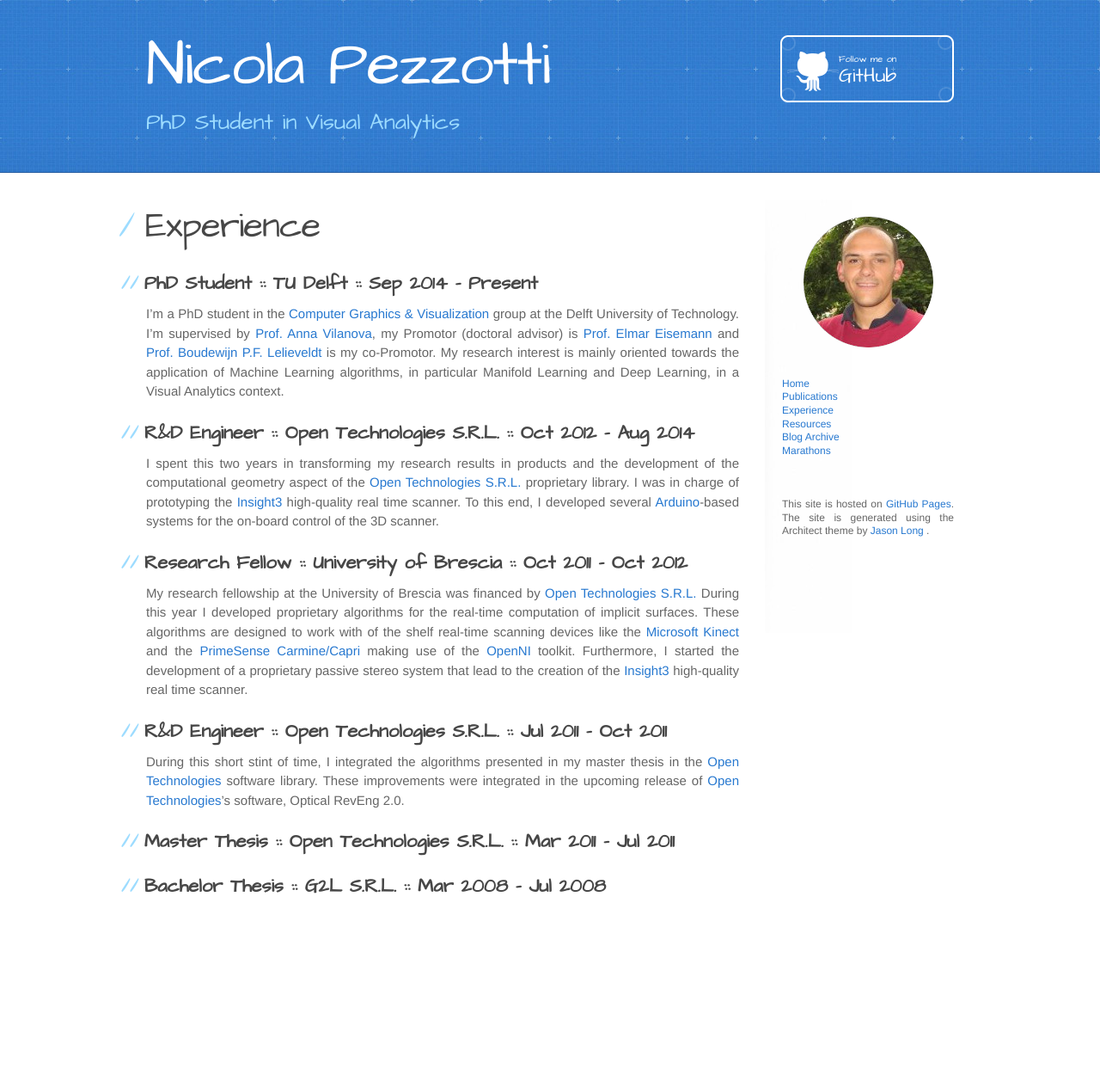
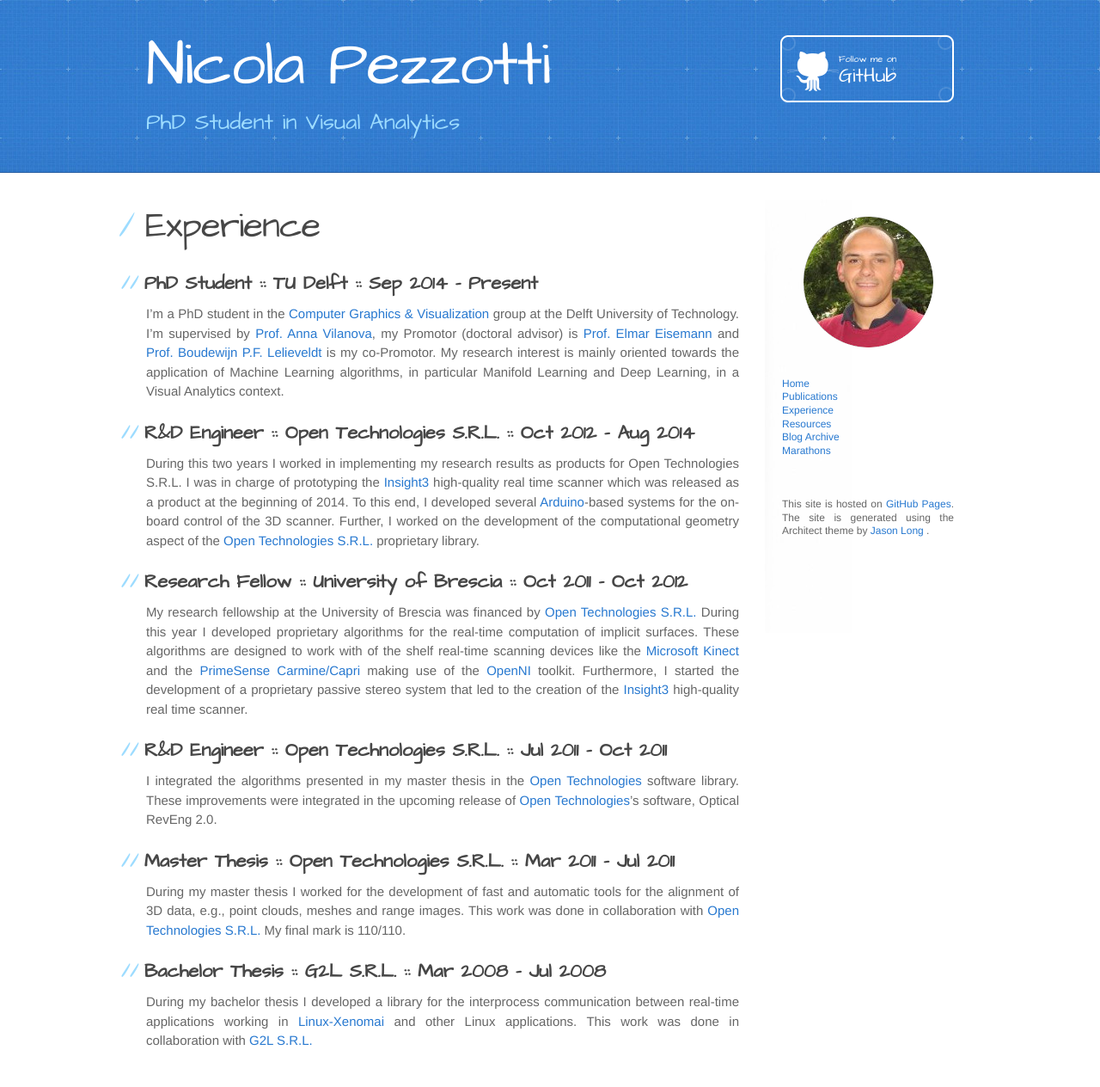
Before and after one commit to Nicola17/Nicola17.github.io, a Jekyll site: the page built from experience/index.md, in a window 1280 px wide. Shown: the whole page at 86% size. Built offline with Jekyll 4.4.1, drawn with Linux system fonts in a browser that asks for light colours; before the commit the page ends 1077 px from its top, so only the background shows below that.

Commit message:
Updates experience

```diff
--- a/experience/index.md
+++ b/experience/index.md
@@ -14,9 +14,10 @@ My research interest is mainly oriented towards the application of Machine Learn
 
 R&D Engineer :: Open Technologies S.R.L. :: Oct 2012 - Aug 2014
 -------
-I spent this two years in transforming my research results in products and the development of the computational geometry aspect of the [Open Technologies S.R.L.][1] proprietary library.
-I was in charge of prototyping the [Insight3][5] high-quality real time scanner.
+During this two years I worked in implementing my research results as products for Open Technologies S.R.L.
+I was in charge of prototyping the [Insight3][5] high-quality real time scanner which was released as a product at the beginning of 2014.
 To this end, I developed several [Arduino][6]-based systems for the on-board control of the 3D scanner.
+Further, I worked on the development of the computational geometry aspect of the [Open Technologies S.R.L.][1] proprietary library.
 
 
 Research Fellow :: University of Brescia :: Oct 2011 - Oct 2012
@@ -24,22 +25,23 @@ Research Fellow :: University of Brescia :: Oct 2011 - Oct 2012
 My research fellowship at the University of Brescia was financed by [Open Technologies S.R.L.][1]
 During this year I developed proprietary algorithms for the real-time computation of implicit surfaces.
 These algorithms are designed to work with of the shelf real-time scanning devices like the [Microsoft Kinect][2] and the [PrimeSense Carmine/Capri][3] making use of the [OpenNI][4] toolkit.
-Furthermore, I started the development of a proprietary passive stereo system that lead to the creation of the [Insight3][5] high-quality real time scanner.
-
+Furthermore, I started the development of a proprietary passive stereo system that led to the creation of the [Insight3][5] high-quality real time scanner.
 
 R&D Engineer :: Open Technologies S.R.L. :: Jul 2011 - Oct 2011
 -------
-During this short stint of time, I integrated the algorithms presented in my master thesis in the [Open Technologies][1] software library.
+I integrated the algorithms presented in my master thesis in the [Open Technologies][1] software library.
 These improvements were integrated in the upcoming release of [Open Technologies][1]'s software, Optical RevEng 2.0.
 
 Master Thesis :: Open Technologies S.R.L. :: Mar 2011 - Jul 2011
 -------
-
+During my master thesis I worked for the development of fast and automatic tools for the alignment of 3D data, e.g., point clouds, meshes and range images.
+This work was done in collaboration with [Open Technologies S.R.L.][1]
+My final mark is 110/110.
 
 Bachelor Thesis :: G2L S.R.L. :: Mar 2008 - Jul 2008
 -------
-
-
+During my bachelor thesis I developed a library for the interprocess communication between real-time applications working in [Linux-Xenomai][7] and other Linux applications.
+This work was done in collaboration with [G2L S.R.L.][8]
 
 
 [1]: http://www.scanner3d.it/en/
```
Also changed, not shown: other parts of experience/index.md (+2 -0 lines).
